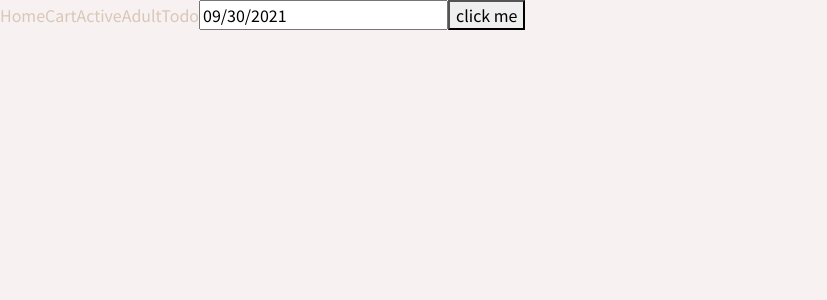
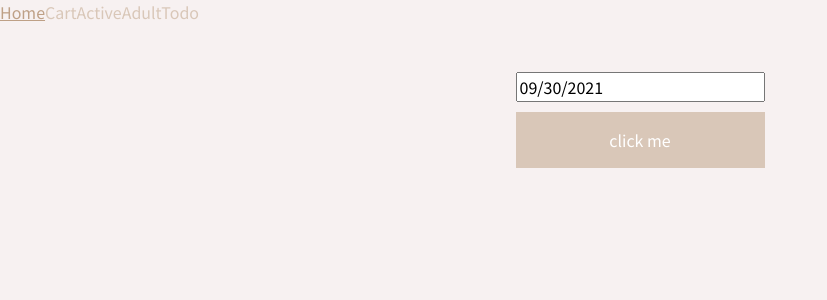
Before and after one commit to popo0999/Cart-ReactPractice, a React (Create React App) app: page /ReactPractice/adult in a window 1280 px wide. Shown: the top 300 px of the page, without its empty margins (0-827 px from the left). Built offline with nearby package versions, Linux system fonts and the light colour scheme.

Commit message:
修正bugs

```diff
--- a/public/index.html
+++ b/public/index.html
@@ -5,12 +5,6 @@
 		<link rel="icon" href="%PUBLIC_URL%/favicon.ico" />
 		<meta name="viewport" content="width=device-width, initial-scale=1" />
 
-		<link
-			rel="stylesheet"
-			href="https://stackpath.bootstrapcdn.com/bootstrap/4.2.1/css/bootstrap.min.css"
-			integrity="sha384-GJzZqFGwb1QTTN6wy59ffF1BuGJpLSa9DkKMp0DgiMDm4iYMj70gZWKYbI706tWS"
-			crossorigin="anonymous"
-		/>
 		<link
 			rel="stylesheet"
 			href="https://cdnjs.cloudflare.com/ajax/libs/font-awesome/5.15.4/css/all.min.css"
@@ -24,5 +18,6 @@
 	<body>
 		<noscript>You need to enable JavaScript to run this app.</noscript>
 		<div id="root"></div>
+		<script src="https://cdn.jsdelivr.net/gh/dixonandmoe/rellax@master/rellax.min.js"></script>
 	</body>
 </html>
--- a/src/Page/Adult.js
+++ b/src/Page/Adult.js
@@ -1,33 +1,41 @@
 import React, { useState } from 'react'
 import DatePicker from 'react-datepicker'
-
 import 'react-datepicker/dist/react-datepicker.css'
-import Todo from './Todo'
-
+import Over18 from '../components/adult/Over18'
 function Adult() {
 	const [startDate, setStartDate] = useState(new Date())
+	const [adult, setAdult] = useState(false)
 	const today = new Date()
+	console.log(today + 1)
 	return (
 		<>
+			<div className="container mt-5 ">
+				<div className="d-flex justify-content-center">
+					<div className="adult">
 						<DatePicker selected={startDate} onChange={(date) => setStartDate(date)} />
-			<button
+
+						<div
+							className="p-3 calcBtn"
 							onClick={() => {
 								const age =
 									today / 1000 / 60 / 60 / 24 / 365 -
 									5 / 365 -
 									startDate / 1000 / 60 / 60 / 24 / 365
-					console.log('today', today)
-					console.log('startDate', startDate)
 								console.log(age)
 								if (age > 18) {
 									alert('你已超過18')
+									setAdult(true)
 								} else {
 									alert('你還沒18耶...')
 								}
 							}}
 						>
 							click me
-			</button>
+						</div>
+					</div>
+				</div>
+			</div>
+			{/* {adult ? <Over18 /> : ''} */}
 		</>
 	)
 }
--- a/src/Page/Cart.js
+++ b/src/Page/Cart.js
@@ -1,4 +1,3 @@
-// import '../styles/cart.css'
 import React, { useState } from 'react'
 import Order from '../components/cart/Order'
 import Summary from '../components/cart/Summary'
--- a/src/Page/Todo.js
+++ b/src/Page/Todo.js
@@ -7,8 +7,8 @@ const Todo = () => {
 		<>
 			<div className="container">
 				<div className="row my-5">
-					<div className="col-2"></div>
-					<div className="col-8">
+					<div className="col"></div>
+					<div className="col-12 col-md-8">
 						<div className="todo p-5">
 							<h2>ToDo List</h2>
 							<p className="todoIntro">Get things done, one item at a time.</p>
@@ -24,6 +24,7 @@ const Todo = () => {
 									onChange={(e) => {
 										setAddItem(e.target.value)
 									}}
+									maxLength="30"
 								/>
 								<div
 									className="addBtn"
@@ -31,6 +32,7 @@ const Todo = () => {
 										let newArr = [...todoArray]
 										newArr.push({ name: addItem, check: false })
 										setTodoArray(newArr)
+										setAddItem('')
 									}}
 								>
 									ADD
@@ -38,7 +40,7 @@ const Todo = () => {
 							</div>
 						</div>
 					</div>
-					<div className="col-2"></div>
+					<div className="col"></div>
 				</div>
 			</div>
 		</>
--- /dev/null
+++ b/src/components/adult/Over18.js
@@ -0,0 +1,49 @@
+import React, { useRef, useEffect } from 'react'
+import Rellax from 'rellax'
+
+const Over18 = () => {
+	const rellaxRef = useRef()
+
+	useEffect(() => {
+		new Rellax('.animate', {
+			// <---- Via class name
+			speed: -10,
+			center: false,
+			wrapper: null,
+			round: true,
+			vertical: true,
+			horizontal: false,
+		})
+
+		new Rellax(rellaxRef.current, {
+			// <---- Via useRef element
+			speed: -10,
+			center: false,
+			wrapper: null,
+			round: true,
+			vertical: true,
+			horizontal: false,
+		})
+	}, [])
+
+	return (
+		<>
+			<div class="rellax" data-rellax-speed="-3">
+				<img
+					src="https://images.pexels.com/photos/8536200/pexels-photo-8536200.jpeg?auto=compress&cs=tinysrgb&h=750&w=1260"
+					alt=""
+				/>
+			</div>
+
+			<div class="rellax" data-rellax-speed="7">
+				I’m super fast!!
+				<img
+					src="https://images.pexels.com/photos/8536200/pexels-photo-8536200.jpeg?auto=compress&cs=tinysrgb&h=750&w=1260"
+					alt=""
+				/>
+			</div>
+		</>
+	)
+}
+
+export default Over18
--- /dev/null
+++ b/src/styles/_adult.scss
@@ -0,0 +1,12 @@
+.adult {
+	.calcBtn {
+		margin-top: 10px;
+		text-align: center;
+		background-color: $primary;
+		cursor: pointer;
+		color: white;
+		&:hover {
+			background-color: #ccc;
+		}
+	}
+}
--- a/src/styles/_todo.scss
+++ b/src/styles/_todo.scss
@@ -13,6 +13,8 @@
 		background-color: rgba(255, 255, 255, 0.3);
 		line-height: 100%;
 		p {
+			max-width: 70%;
+			word-wrap: break-word;
 			line-height: 100%;
 		}
 		.icon {
--- a/src/styles/global.scss
+++ b/src/styles/global.scss
@@ -20,3 +20,4 @@ body {
 @import './todo';
 @import './cart';
 @import './active';
+@import './adult';
```
Also changed, not shown: package.json (+6 -5 lines), 1 other file (tests, documents, lock files or other folders). Lines whose indentation alone changed are shown as unchanged.
